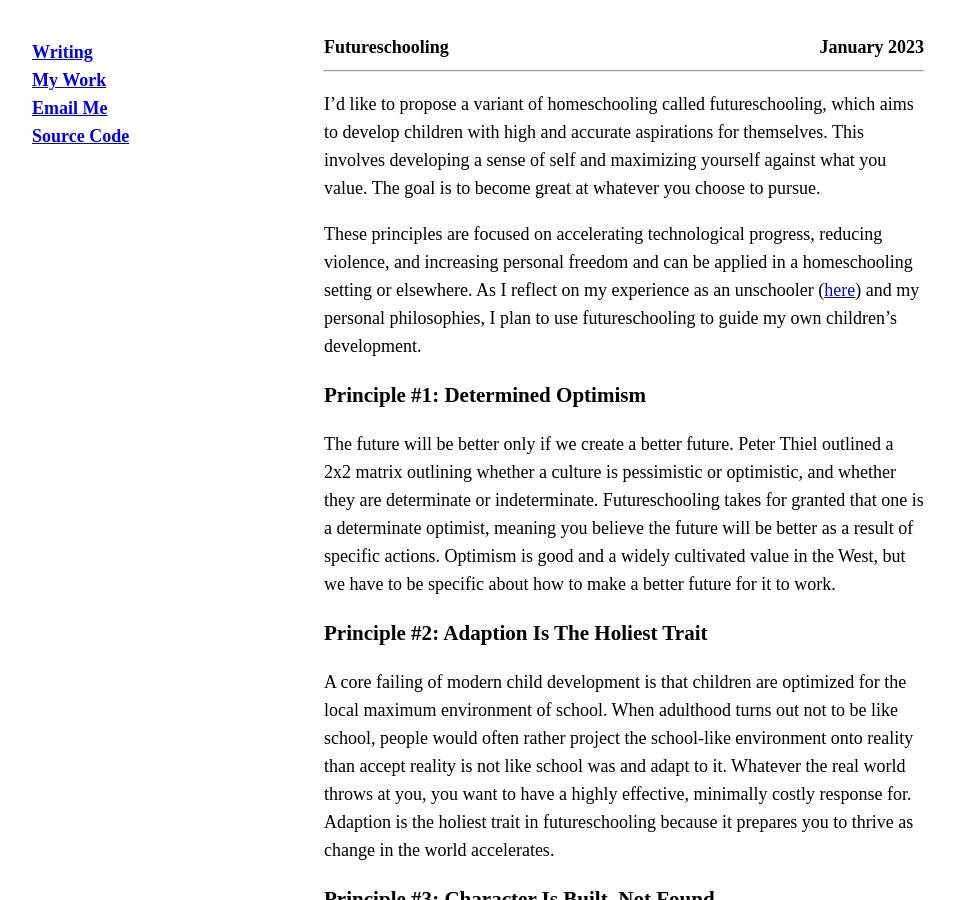
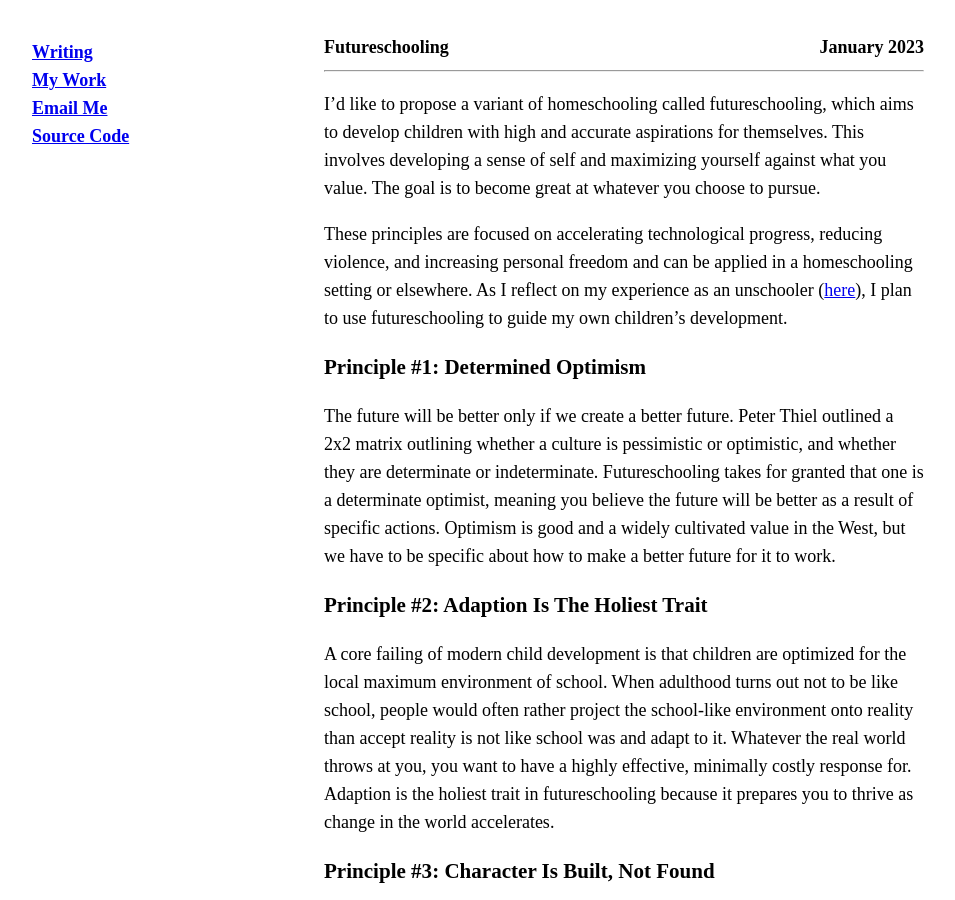
Before and after one commit to rogerkirkness/writing, a Jekyll site: the page built from _posts/2023-01-01-futureschooling.md, in a window 1280 px wide and 900 px high. Shown: the whole window, without its empty margins (16-971 px from the left). Built offline with Jekyll 4.4.1, drawn with Linux system fonts in a browser that asks for light colours.

Commit message:
Update 2023-01-01-futureschooling.md

```diff
--- a/_posts/2023-01-01-futureschooling.md
+++ b/_posts/2023-01-01-futureschooling.md
@@ -6,7 +6,7 @@ date: January 2023
 
 I’d like to propose a variant of homeschooling called futureschooling, which aims to develop children with high and accurate aspirations for themselves. This involves developing a sense of self and maximizing yourself against what you value. The goal is to become great at whatever you choose to pursue.
 
-These principles are focused on accelerating technological progress, reducing violence, and increasing personal freedom and can be applied in a homeschooling setting or elsewhere. As I reflect on my experience as an unschooler ([here](https://rogerkirkness.com/unschooling)) and my personal philosophies, I plan to use futureschooling to guide my own children's development.
+These principles are focused on accelerating technological progress, reducing violence, and increasing personal freedom and can be applied in a homeschooling setting or elsewhere. As I reflect on my experience as an unschooler ([here](https://rogerkirkness.com/unschooling)), I plan to use futureschooling to guide my own children's development.
 
 ### Principle #1: Determined Optimism
 The future will be better only if we create a better future. Peter Thiel outlined a 2x2 matrix outlining whether a culture is pessimistic or optimistic, and whether they are determinate or indeterminate. Futureschooling takes for granted that one is a determinate optimist, meaning you believe the future will be better as a result of specific actions. Optimism is good and a widely cultivated value in the West, but we have to be specific about how to make a better future for it to work.
```
